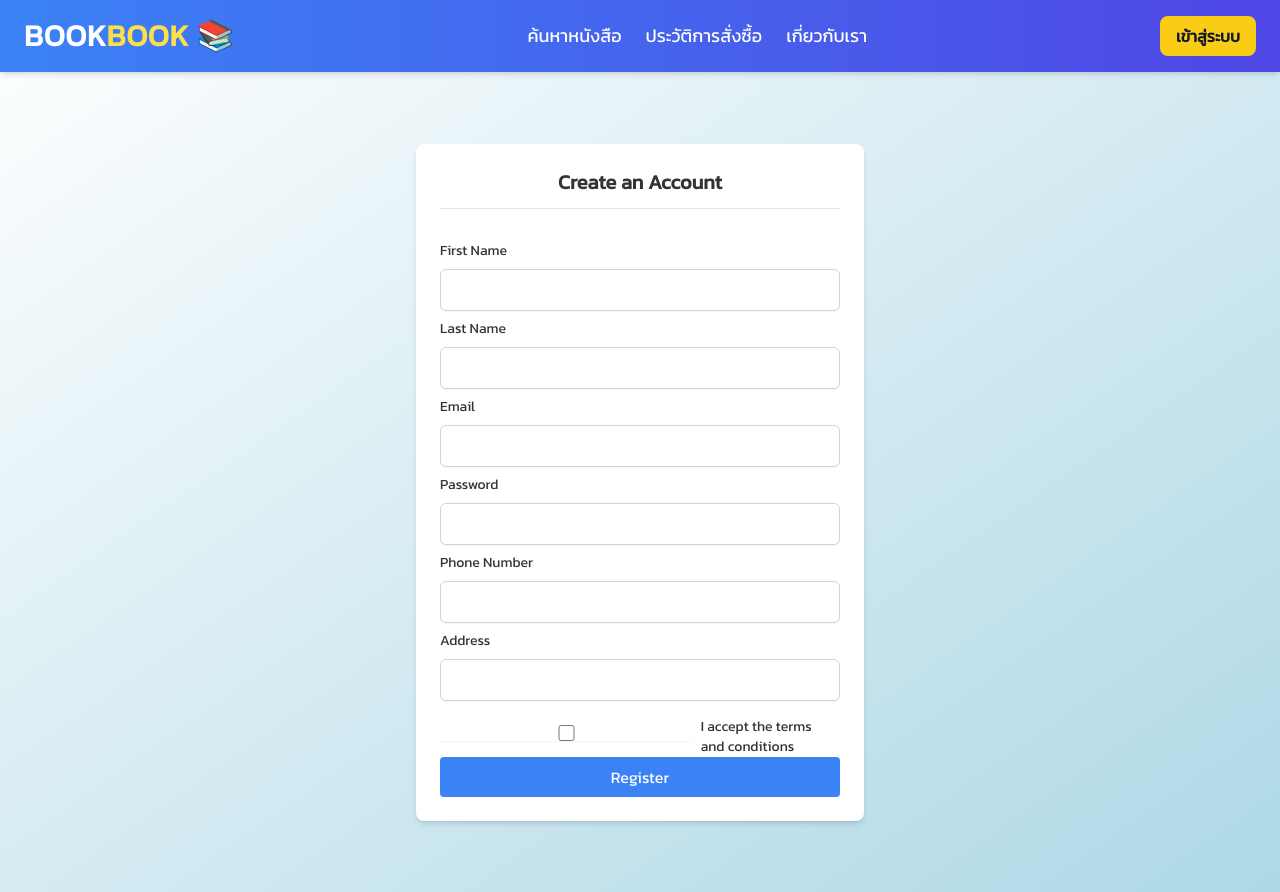
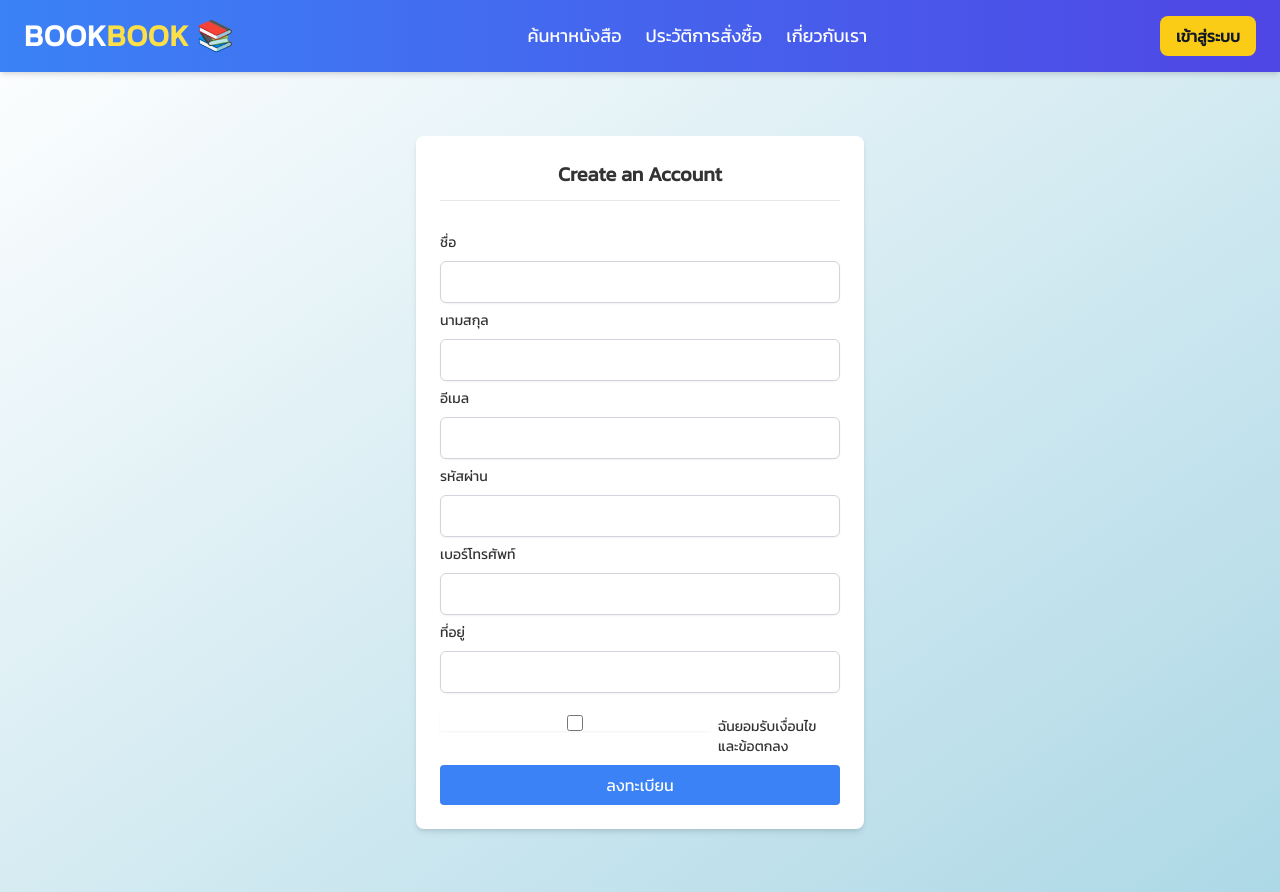
Before and after one commit to seg-org/bookbook, a Next.js app: page /register in a window 1280 px wide. Built offline with nearby package versions, Linux system fonts and the light colour scheme; no server answers.

Commit message:
change to thai

```diff
--- a/src/components/auth/RegisterForm.tsx
+++ b/src/components/auth/RegisterForm.tsx
@@ -11,14 +11,14 @@ import { useForm } from "react-hook-form";
 import * as z from "zod";
 
 const registerSchema = z.object({
-  firstName: z.string().min(2, "First name must be at least 2 characters"),
-  lastName: z.string().min(2, "Last name must be at least 2 characters"),
-  email: z.string().email("Invalid email address"),
-  password: z.string().min(8, "Password must be at least 8 characters"),
-  phoneNumber: z.string().regex(/^\+?\d{1,14}$/, "Invalid phone number"),
-  address: z.string().min(10, "Address must be at least 10 characters"),
+  firstName: z.string().min(2, "ชื่อต้องมีอย่างน้อย 2 ตัวอักษร"),
+  lastName: z.string().min(2, "นามสกุลต้องมีอย่างน้อย 2 ตัวอักษร"),
+  email: z.string().email("รูปแบบอีเมลไม่ถูกต้อง"),
+  password: z.string().min(8, "รหัสผ่านต้องมีอย่างน้อย 8 ตัวอักษร"),
+  phoneNumber: z.string().regex(/^"+?\d{1,14}$/, "หมายเลขโทรศัพท์ไม่ถูกต้อง"),
+  address: z.string().min(10, "ที่อยู่ต้องมีอย่างน้อย 10 ตัวอักษร"),
   acceptTerms: z.boolean().refine((val) => val === true, {
-    message: "You must accept the terms and conditions",
+    message: "คุณต้องยอมรับเงื่อนไขและข้อตกลง",
   }),
 });
 
@@ -53,10 +53,9 @@ export function RegisterForm() {
 
       const data = await response.json();
       if (!response.ok) {
-        throw new Error(data.error || "Registration failed");
+        throw new Error(data.error || "การลงทะเบียนล้มเหลว");
       }
 
-      // Auto-login after successful registration
       const loginResponse = await signIn("credentials", {
         email: values.email,
         password: values.password,
@@ -68,9 +67,6 @@ export function RegisterForm() {
       }
 
       router.push("/");
-
-      // TODO : Add email verify
-      // router.push("/verify?email=" + encodeURIComponent(values.email));
     } catch (error) {
       setErrorMessage(error as string);
     } finally {
@@ -86,7 +82,7 @@ export function RegisterForm() {
         name="firstName"
         render={({ field }) => (
           <FormItem>
-            <FormLabel>First Name</FormLabel>
+            <FormLabel>ชื่อ</FormLabel>
             <Input {...field} disabled={isLoading} />
             <FormMessage />
           </FormItem>
@@ -96,7 +92,7 @@ export function RegisterForm() {
         name="lastName"
         render={({ field }) => (
           <FormItem>
-            <FormLabel>Last Name</FormLabel>
+            <FormLabel>นามสกุล</FormLabel>
             <Input {...field} disabled={isLoading} />
             <FormMessage />
           </FormItem>
@@ -106,7 +102,7 @@ export function RegisterForm() {
         name="email"
         render={({ field }) => (
           <FormItem>
-            <FormLabel>Email</FormLabel>
+            <FormLabel>อีเมล</FormLabel>
             <Input {...field} type="email" disabled={isLoading} />
             <FormMessage />
           </FormItem>
@@ -116,7 +112,7 @@ export function RegisterForm() {
         name="password"
         render={({ field }) => (
           <FormItem>
-            <FormLabel>Password</FormLabel>
+            <FormLabel>รหัสผ่าน</FormLabel>
             <Input {...field} type="password" disabled={isLoading} />
             <FormMessage />
           </FormItem>
@@ -126,7 +122,7 @@ export function RegisterForm() {
         name="phoneNumber"
         render={({ field }) => (
           <FormItem>
-            <FormLabel>Phone Number</FormLabel>
+            <FormLabel>เบอร์โทรศัพท์</FormLabel>
             <Input {...field} type="tel" disabled={isLoading} />
             <FormMessage />
           </FormItem>
@@ -136,7 +132,7 @@ export function RegisterForm() {
         name="address"
         render={({ field }) => (
           <FormItem>
-            <FormLabel>Address</FormLabel>
+            <FormLabel>ที่อยู่</FormLabel>
             <Input {...field} disabled={isLoading} />
             <FormMessage />
           </FormItem>
@@ -145,21 +141,21 @@ export function RegisterForm() {
       <FormField
         name="acceptTerms"
         render={({ field }) => (
-          <FormItem className="flex items-center space-x-2">
+          <FormItem className="flex items-baseline space-x-2 py-2">
             <Input
               type="checkbox"
               checked={field.value}
               onChange={field.onChange}
               disabled={isLoading}
-              className="h-4 w-4"
+              className="h-[1rem] w-[1rem]"
             />
-            <FormLabel>I accept the terms and conditions</FormLabel>
+            <FormLabel>ฉันยอมรับเงื่อนไขและข้อตกลง</FormLabel>
             <FormMessage />
           </FormItem>
         )}
       />
       <Button type="submit" disabled={isLoading} className="w-full">
-        {isLoading ? "Registering..." : "Register"}
+        {isLoading ? "กำลังลงทะเบียน..." : "ลงทะเบียน"}
       </Button>
     </Form>
   );
```
